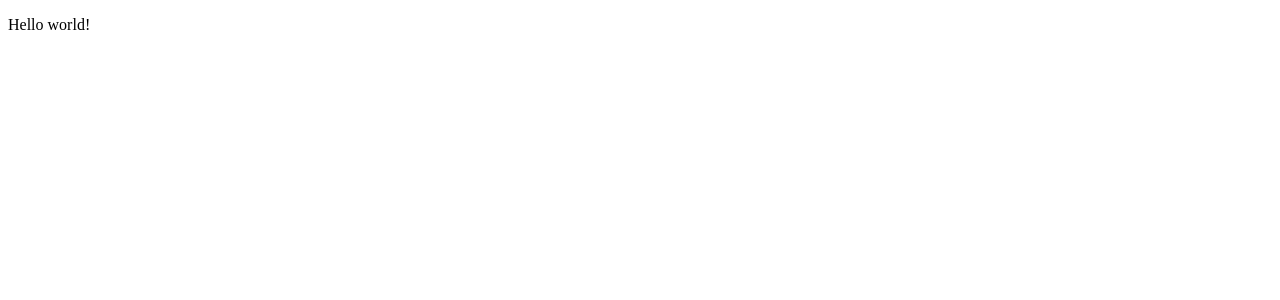
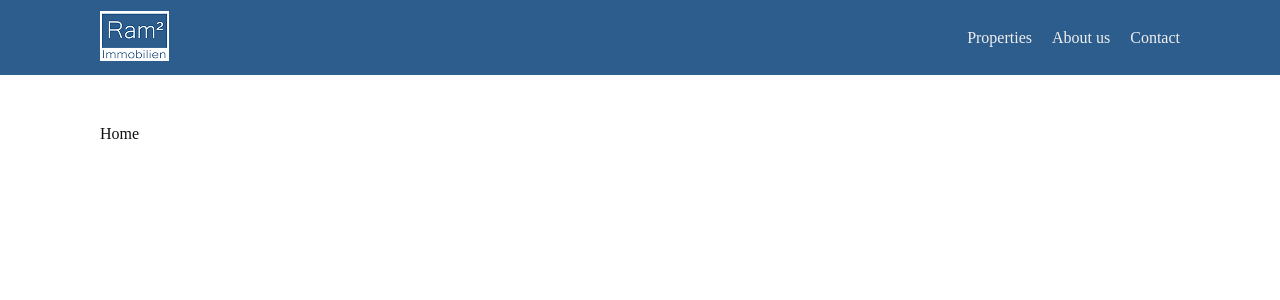
Before and after one commit to ram2-immobilien/ram2-web, a Next.js app: page / in a window 1280 px wide. Shown: the top 300 px of the page. Built offline with nearby package versions, Linux system fonts and the light colour scheme.

Commit message:
Creada navegacion basica

```diff
--- /dev/null
+++ b/app/about_us/page.tsx
@@ -0,0 +1,5 @@
+export default function Page() {
+    return (
+        <p>About us</p>
+    );
+}
--- /dev/null
+++ b/app/contact/page.tsx
@@ -0,0 +1,5 @@
+export default function Page() {
+    return (
+        <p>Contact</p>
+    );
+}
--- /dev/null
+++ b/app/globals.css
@@ -0,0 +1,16 @@
+html, body {
+    padding: 0px;
+    margin: 0px;
+    color: #101010;
+    user-select: none;
+}
+
+p {
+    margin: 0px;
+    font-size: 16px;
+}
+
+.content {
+    display: flex;
+    padding: 50px 100px;
+}
--- a/app/layout.tsx
+++ b/app/layout.tsx
@@ -1,20 +1,29 @@
 import type { Metadata } from "next";
+import { ReactNode } from "react";
+
 import { Analytics } from "@vercel/analytics/next";
 import { SpeedInsights } from "@vercel/speed-insights/next";
+
+import Navbar from "@/components/Navbar/Navbar";
+
+import "./globals.css"
 
 export const metadata: Metadata = {
     title: "Ram² Immobilien",
 };
 
-export default function RootLayout({
-    children,
-}: Readonly<{
-    children: React.ReactNode;
-}>) {
+type Props = {
+    children: ReactNode
+}
+
+export default function RootLayout({ children }: Props) {
     return (
         <html lang="en">
             <body>
-                {children}
+                <Navbar />
+                <div className="content">
+                    {children}
+                </div>
                 <Analytics />
                 <SpeedInsights />
             </body>
--- a/app/page.tsx
+++ b/app/page.tsx
@@ -1,5 +1,5 @@
 export default function Home() {
   return (
-      <p>Hello world!</p>
+      <p>Home</p>
   );
 }
--- /dev/null
+++ b/app/properties/page.tsx
@@ -0,0 +1,5 @@
+export default function Page() {
+    return (
+        <p>Properties</p>
+    );
+}
--- /dev/null
+++ b/components/Navbar/Navbar.css
@@ -0,0 +1,25 @@
+.navbar {
+    width: 100%;
+    height: 75px;
+    background-color: #2D5D8D;
+    box-sizing: border-box;
+    padding: 0px 100px;
+    display: flex;
+    justify-content: space-between;
+    align-items: center;
+
+    .navbar-items {
+        display: flex;
+        gap: 20px;
+
+        .navbar-item {
+            font-size: 16px;
+            color: #F0F0F0;
+            text-decoration: none;
+        }
+
+        .navbar-item:hover, .navbar-item.current {
+            font-weight: 600;
+        }
+    }
+}
--- /dev/null
+++ b/components/Navbar/Navbar.tsx
@@ -0,0 +1,44 @@
+"use client"
+
+import { usePathname } from "next/navigation";
+
+import Image from "next/image";
+import Link from "next/link";
+
+import "./Navbar.css"
+
+export default function Navbar() {
+    const currentPage: string = usePathname()
+
+    return (
+        <div className="navbar">
+            <Link href="/">
+                <Image
+                    src="/images/logo.png"
+                    alt="Logo"
+                    width={69}
+                    height={50}
+                />
+            </Link>
+            <div className="navbar-items">
+                <Link
+                    className={`navbar-item ${currentPage == "/properties" ? "current": ""}`}
+                    href="/properties">
+                    Properties
+                </Link>
+
+                <Link
+                    className={`navbar-item ${currentPage == "/about_us" ? "current": ""}`}
+                    href="/about_us">
+                    About us
+                </Link>
+
+                <Link
+                    className={`navbar-item ${currentPage == "/contact" ? "current": ""}`}
+                    href="/contact">
+                    Contact
+                </Link>
+            </div>
+        </div>
+    );
+}
```
Also changed, not shown: public/images/logo.png (added).
